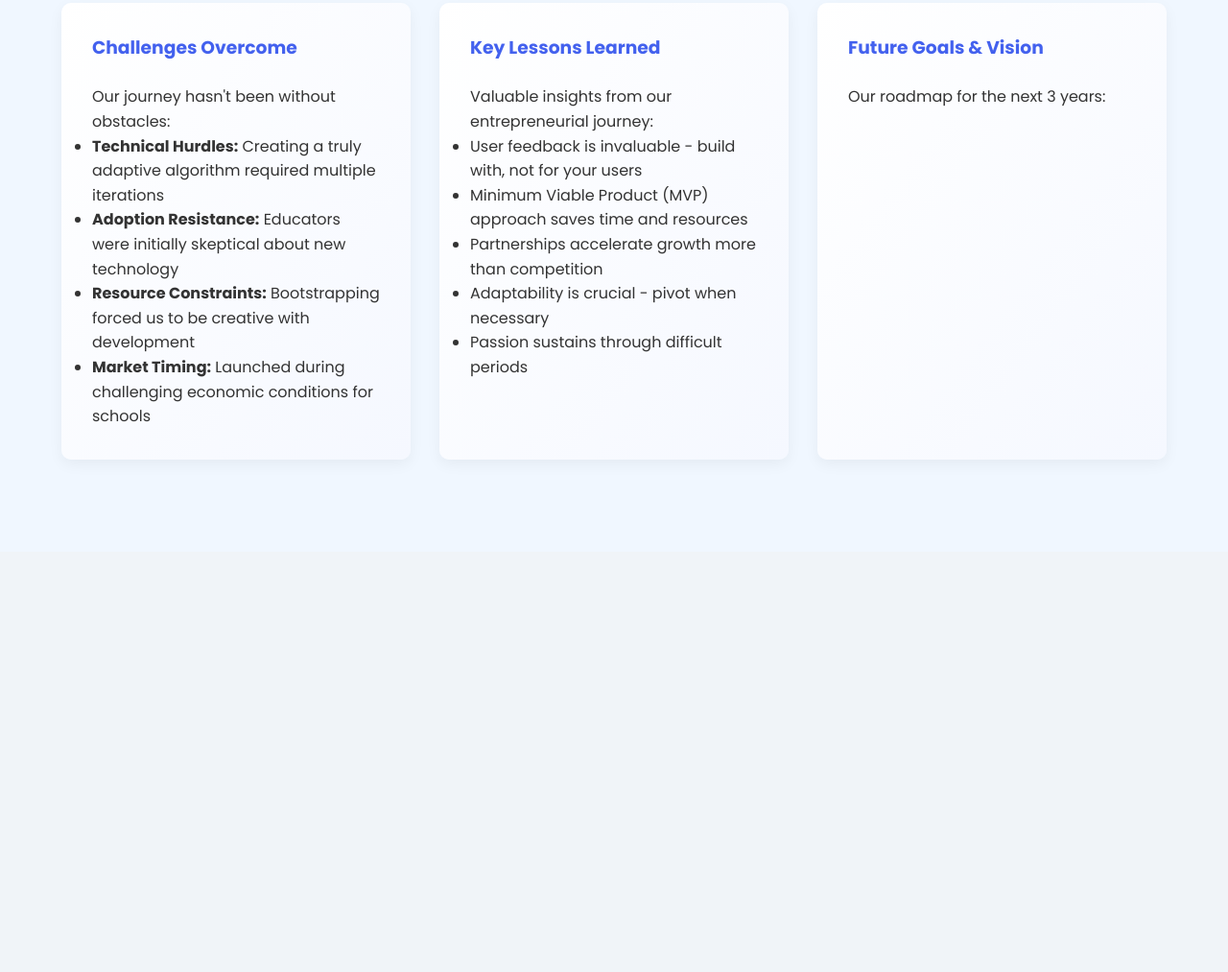
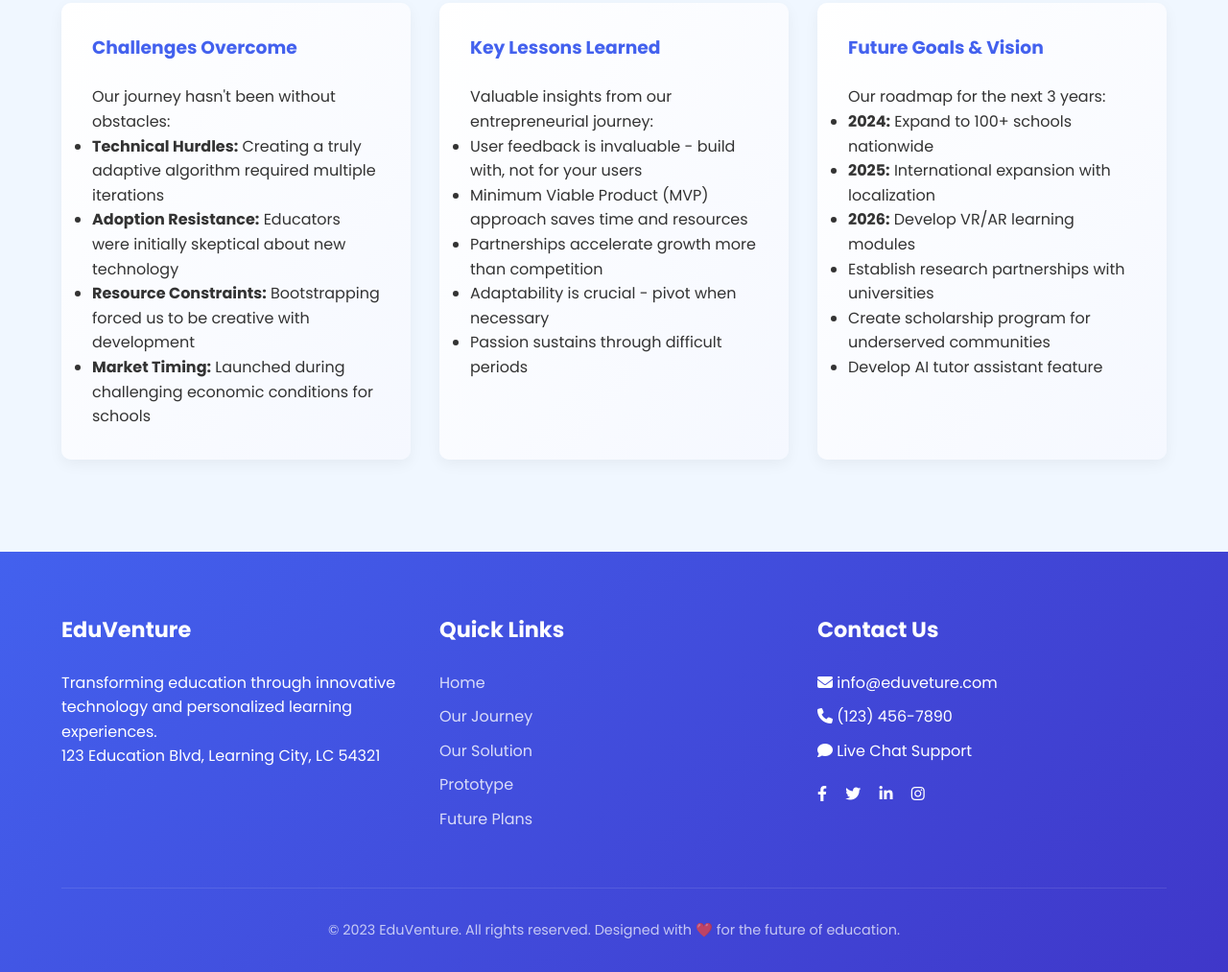
Before and after one commit to nesruzenu/Venture-creation, a plain HTML site: page Venture creation.html in a window 1280 px wide. Shown: the part 3765-4778 px from the top of the page at 96% size. Before the commit the page ends 4340 px from the top, so only its background shows below. Drawn offline with Linux system fonts and the light colour scheme.

Commit message:
Update Venture creation.html

```diff
--- a/Venture creation.html
+++ b/Venture creation.html
@@ -566,3 +566,85 @@
                 <div class="reflection-card">
                     <h3>Future Goals & Vision</h3>
                     <p>Our roadmap for the next 3 years:</p>
+                       <ul>
+                        <li><strong>2024:</strong> Expand to 100+ schools nationwide</li>
+                        <li><strong>2025:</strong> International expansion with localization</li>
+                        <li><strong>2026:</strong> Develop VR/AR learning modules</li>
+                        <li>Establish research partnerships with universities</li>
+                        <li>Create scholarship program for underserved communities</li>
+                        <li>Develop AI tutor assistant feature</li>
+                      </ul>
+                </div>
+            </div>
+        </div>
+    </section>
+
+    <!-- Footer -->
+    <footer id="contact">
+        <div class="container">
+            <div class="footer-content">
+                <div class="footer-section">
+                    <h3>EduVenture</h3>
+                    <p>Transforming education through innovative technology and personalized learning experiences.</p>
+                    <p>123 Education Blvd, Learning City, LC 54321</p>
+                </div>
+
+                <div class="footer-section">
+                    <h3>Quick Links</h3>
+                    <ul class="footer-links">
+                        <li><a href="#home">Home</a></li>
+                        <li><a href="#journey">Our Journey</a></li>
+                        <li><a href="#solution">Our Solution</a></li>
+                        <li><a href="#prototype">Prototype</a></li>
+                        <li><a href="#reflection">Future Plans</a></li>
+                    </ul>
+                </div>
+
+                <div class="footer-section">
+                    <h3>Contact Us</h3>
+                    <ul class="footer-links">
+                        <li><i class="fas fa-envelope"></i> info@eduveture.com</li>
+                        <li><i class="fas fa-phone"></i> (123) 456-7890</li>
+                        <li><i class="fas fa-comment"></i> Live Chat Support</li>
+                    </ul>
+                    <div style="margin-top: 20px;">
+                        <a href="#" style="color: white; margin-right: 15px;"><i class="fab fa-facebook-f"></i></a>
+                        <a href="#" style="color: white; margin-right: 15px;"><i class="fab fa-twitter"></i></a>
+                        <a href="#" style="color: white; margin-right: 15px;"><i class="fab fa-linkedin-in"></i></a>
+                        <a href="#" style="color: white;"><i class="fab fa-instagram"></i></a>
+                    </div>
+                </div>
+            </div>
+
+            <div class="copyright">
+                <p>&copy; 2023 EduVenture. All rights reserved. Designed with ❤️ for the future of education.</p>
+            </div>
+        </div>
+    </footer>
+
+    <script>
+        // Smooth scrolling for navigation links
+        document.querySelectorAll('a[href^="#"]').forEach(anchor => {
+            anchor.addEventListener('click', function (e) {
+                e.preventDefault();
+
+                document.querySelector(this.getAttribute('href')).scrollIntoView({
+                    behavior: 'smooth'
+                });
+            });
+        });
+
+        // Header background change on scroll
+        window.addEventListener('scroll', function() {
+            const header = document.querySelector('header');
+            if (window.scrollY > 50) {
+                header.style.background = 'linear-gradient(135deg, var(--primary), var(--secondary))';
+                header.style.boxShadow = '0 2px 10px rgba(0,0,0,0.1)';
+            } else {
+                header.style.background = 'linear-gradient(135deg, var(--primary), var(--secondary))';
+                header.style.boxShadow = '0 2px 10px rgba(0,0,0,0.1)';
+            }
+        });
+    </script>
+</body>
+                                                            </html>
```
